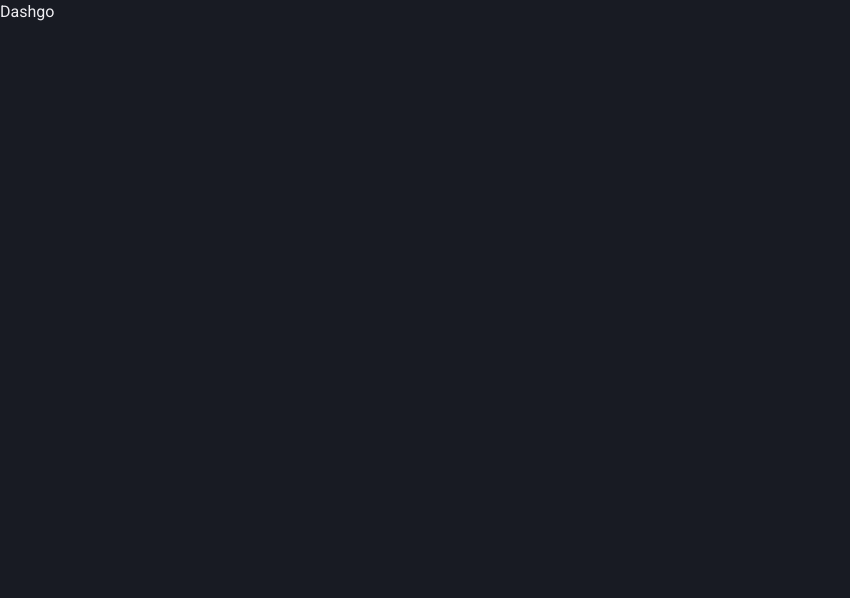
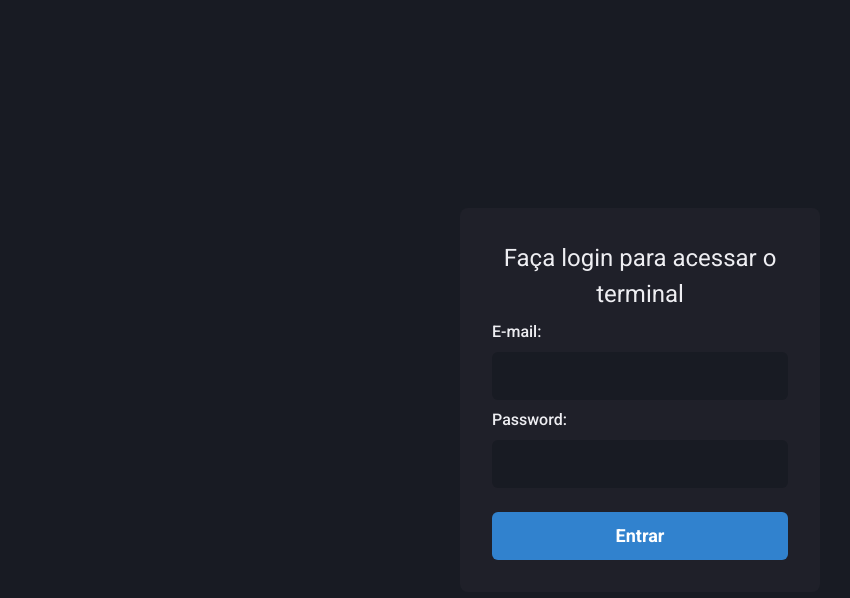
Before and after one commit to renatodaltiba/dashgo, a Next.js app: page / in a window 1280 px wide. Shown: the top 598 px of the page, without its empty margins (0-850 px from the left). Built offline with nearby package versions, Linux system fonts and the light colour scheme.

Commit message:
Adicionando Pagina de Login

```diff
--- /dev/null
+++ b/src/components/Form/Input.tsx
@@ -0,0 +1,31 @@
+import {
+  FormLabel,
+  Input as ChakraInput,
+  FormControl,
+  InputProps as ChakraInputProrps,
+} from '@chakra-ui/react'
+
+interface InputProps extends ChakraInputProrps {
+  name: string
+  label?: string
+}
+
+export function Input({ name, label, ...rest }: InputProps) {
+  return (
+    <FormControl>
+      {!!label && <FormLabel htmlFor={name}>{label}</FormLabel>}
+      <ChakraInput
+        name={name}
+        id="email"
+        focusBorderColor="blue.500"
+        bgColor="gray.900"
+        variant="filled"
+        _hover={{
+          bgColor: 'gray.900',
+        }}
+        size="lg"
+        {...rest}
+      />
+    </FormControl>
+  )
+}
--- a/src/pages/index.tsx
+++ b/src/pages/index.tsx
@@ -1,7 +1,29 @@
+import { Flex, Button, Stack, Text } from '@chakra-ui/react'
+import { Input } from '../components/Form/Input'
+
 export default function Home() {
   return (
-    <div>
-      <h1>Dashgo</h1>
-    </div>
+    <Flex w="100vw" h="100vh" align="center" justify="center">
+      <Flex
+        as="form"
+        width="100%"
+        maxWidth={360}
+        bg="gray.800"
+        p={8}
+        borderRadius={8}
+        flexDir="column"
+      >
+        <Stack stack={4}>
+          <Text fontSize="2xl" textAlign="center">
+            Faça login para acessar o terminal
+          </Text>
+          <Input type="email" name="email" label="E-mail:" />
+          <Input type="password" name="password" label="Password:" />
+        </Stack>
+        <Button type="submit" mt={6} colorScheme="blue" size="lg">
+          Entrar
+        </Button>
+      </Flex>
+    </Flex>
   )
 }
```
